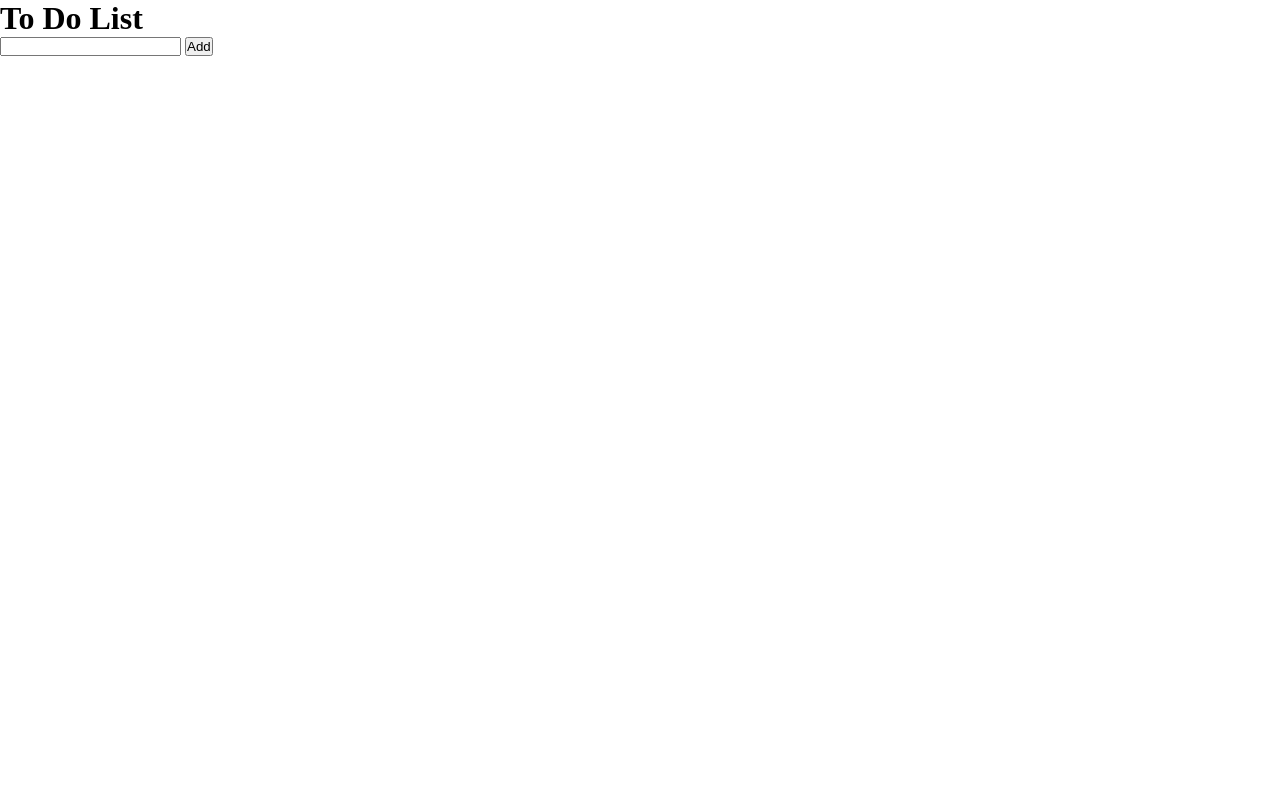
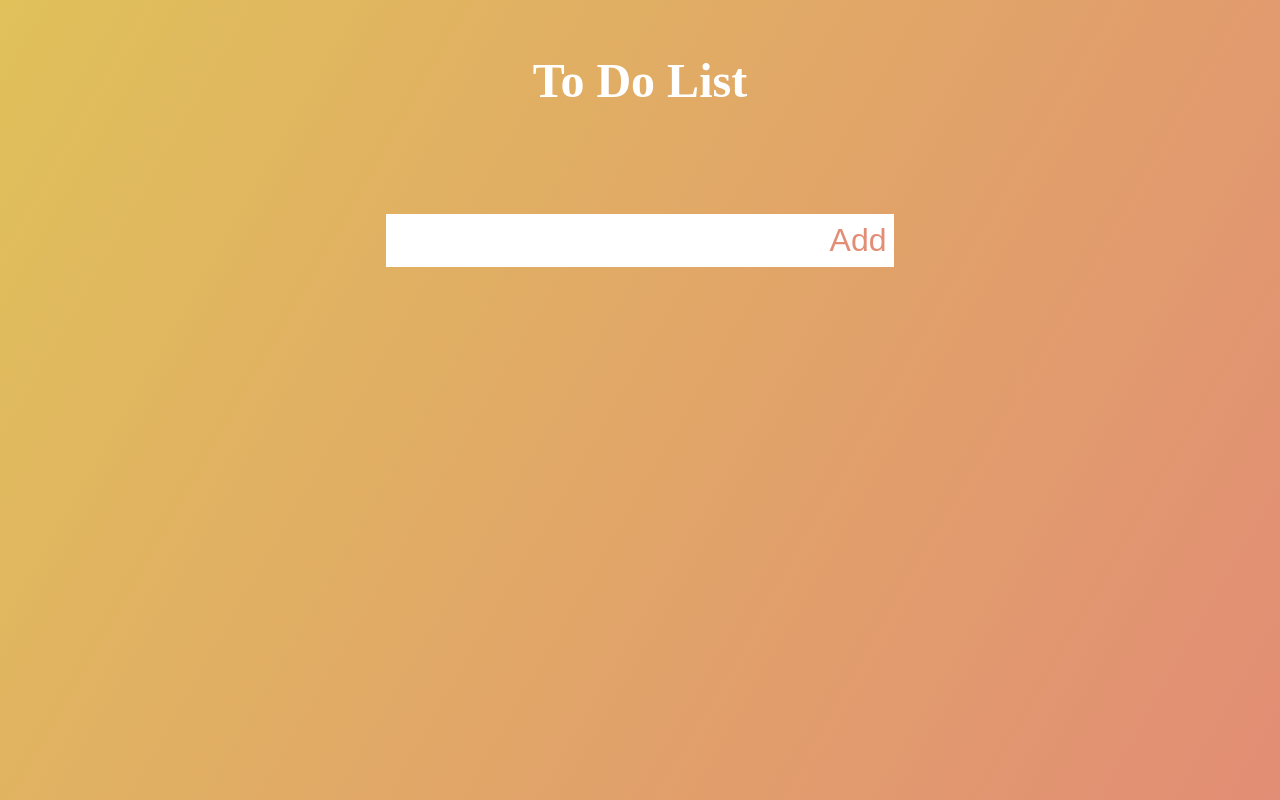
Before and after one commit to Puskass/To-Do-List, a plain HTML site: page index.html in a window 1280 px wide. Drawn offline with Linux system fonts and the light colour scheme.

Commit message:
finished css

```diff
--- a/style.css
+++ b/style.css
@@ -3,3 +3,39 @@
     padding: 0;
     box-sizing: border-box;
 }
+
+body{
+    background-image: linear-gradient(120deg, #e0c15a, #e28d75);
+    color: white;
+    min-height: 100vh;
+}
+
+header{
+    font-size: 1.5rem;
+}
+
+header, form{
+    min-height: 20vh;
+    display: flex;
+    justify-content: center;
+    align-items: center;
+}
+
+form input, form button{
+    padding: 0.5rem;
+    font-size: 2rem;
+    border: none;
+    background: white;
+}
+
+form button{
+    color: #e28d75;
+    background: white;
+    cursor: pointer;
+    transition: all 0.3s ease;
+}
+
+form button:hover{
+    background: #e28d75;
+    color: white;
+}
```
